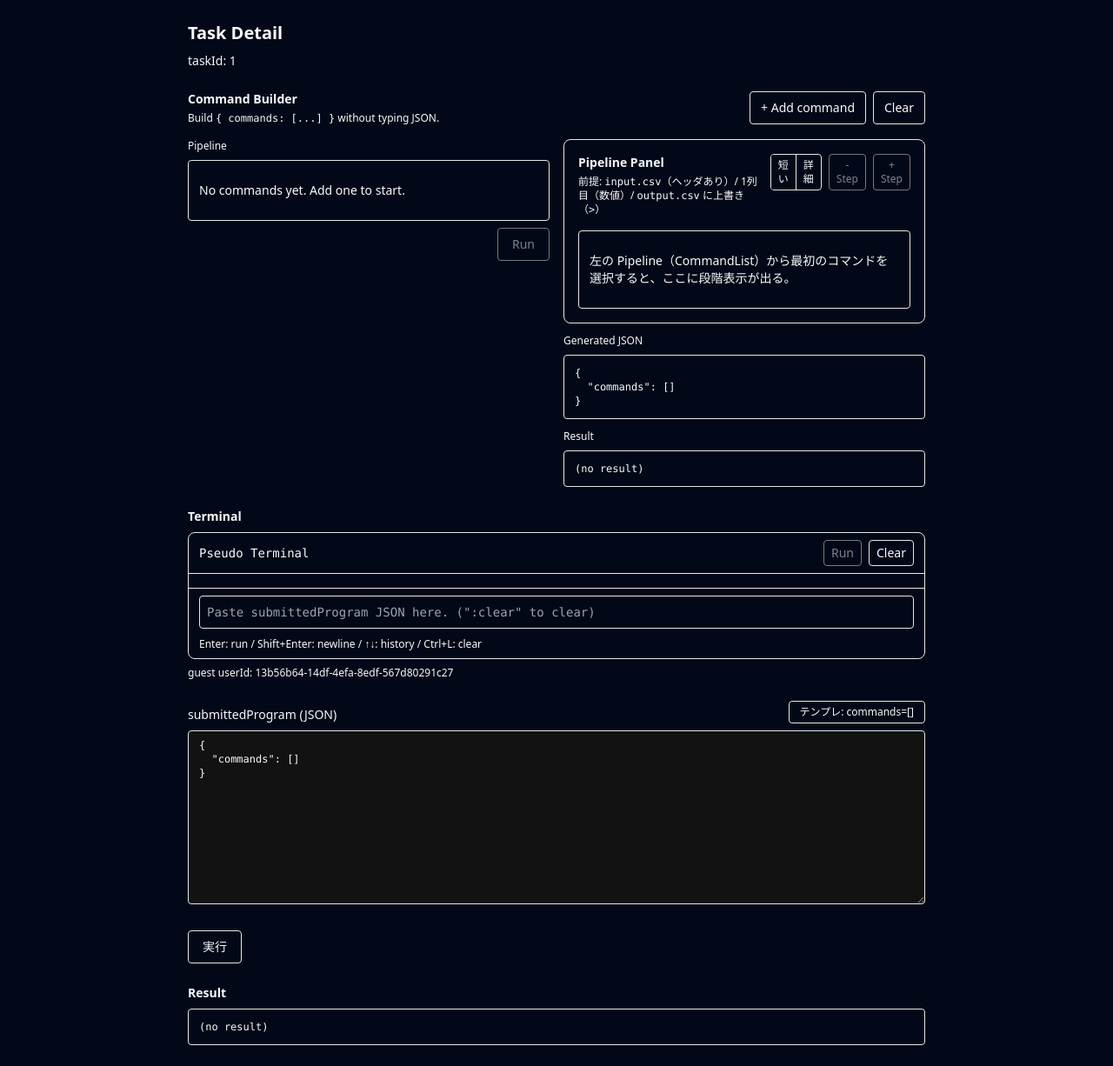
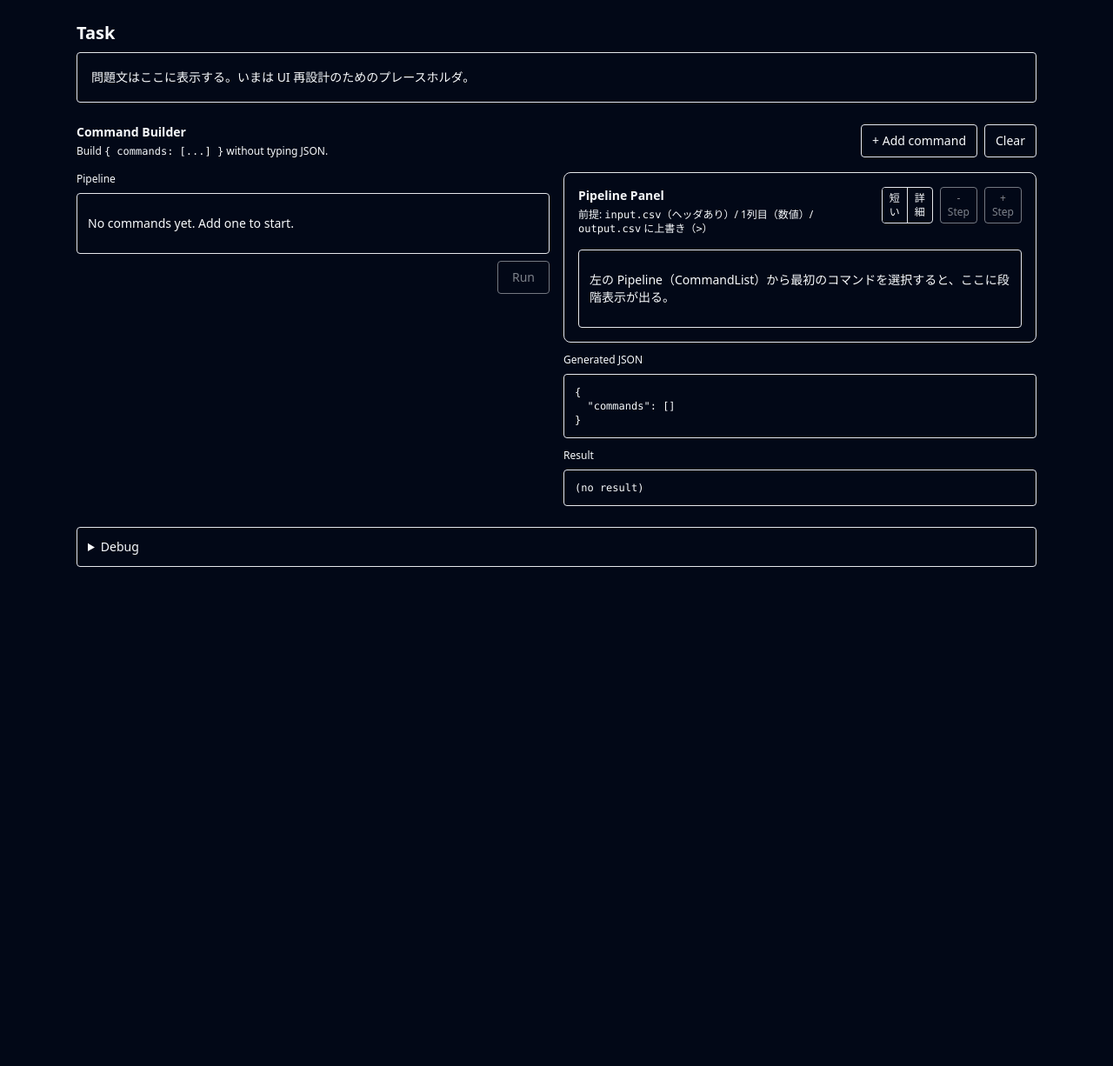
Before and after one commit to chapy0706/czz, a Next.js app in the folder apps/user/: page /tasks/1 in a window 1280 px wide. Shown: the whole page at 87% size. After the commit the page ends 800 px from the top, so only its background shows below. Built offline with nearby package versions, Linux system fonts and the light colour scheme.

Commit message:
#21 Phase 1: 表示整理

```diff
--- a/apps/user/app/tasks/[taskId]/page.tsx
+++ b/apps/user/app/tasks/[taskId]/page.tsx
@@ -4,89 +4,56 @@
 import { CommandBuilder } from "@/lib/command-builder/CommandBuilder";
 import { PseudoTerminalRunner } from "@/lib/terminal/PseudoTerminalRunner";
 import { getOrCreateGuestUserId } from "@/lib/terminal/guestUserId";
-import { useEffect, useMemo, useState } from "react";
-
-type ApiOk = { ok: true; result: unknown };
-type ApiNg = { ok: false; error: string; details?: unknown };
-type ApiResponse = ApiOk | ApiNg;
-
-type JsonParseResult = {
-  ok: boolean;
-  value: unknown | null;
-  error: string | null;
-};
-
-function safeJsonParse(text: string): JsonParseResult {
-  try {
-    return { ok: true, value: JSON.parse(text), error: null };
-  } catch (e) {
-    const msg = e instanceof Error ? e.message : "Invalid JSON";
-    return { ok: false, value: null, error: msg };
-  }
-}
+import { useEffect, useState } from "react";
 
 export default function TaskDetailPage({ params }: { params: { taskId: string } }) {
   const taskId = params.taskId;
 
-  // SSR 初回レンダと hydration の差を作らないため、クライアントで確定させる
+  // デバッグ用途（必要な人だけ開く）
+  // SSR 初回レンダと hydration 差を避けるため client で確定
   const [userId, setUserId] = useState<string | null>(null);
   useEffect(() => {
     setUserId(getOrCreateGuestUserId());
   }, []);
 
-  const [submittedProgramJson, setSubmittedProgramJson] = useState(
-    JSON.stringify({ commands: [] }, null, 2),
-  );
+  return (
+    <main className="mx-auto w-full max-w-6xl space-y-6 p-6">
+      {/* 1) 問題文（将来 API で title/description を取れるようにする。いまは杭だけ先に固定） */}
+      <section className="space-y-2">
+        <h1 className="text-xl font-semibold">Task</h1>
+        <div
+          className="rounded border bg-card p-4 text-sm leading-6"
+          data-testid="task-problem"
+          aria-label="task problem"
+        >
+          <p className="text-muted-foreground">
+            問題文はここに表示する。いまは UI 再設計のためのプレースホルダ。
+          </p>
+        </div>
+      </section>
 
-  const [isRunning, setIsRunning] = useState(false);
-  const [resStatus, setResStatus] = useState<number | null>(null);
-  const [apiRes, setApiRes] = useState<ApiResponse | null>(null);
+      {/* 2) Pipeline Panel（正規ルート） */}
+      <section
+        className="space-y-2"
+        data-testid="pipeline-workspace"
+        aria-label="pipeline workspace"
+      >
+        {/* NOTE: ここが今後「Terminal / Runner」などの名称になる想定 */}
+        <CommandBuilder taskId={taskId} />
+      </section>
 
-  const parsedSubmitted = useMemo(
-    () => safeJsonParse(submittedProgramJson),
-    [submittedProgramJson],
-  );
+      {/* 3) Debug（必要なら）: Pseudo Terminal / userId はここに隔離 */}
+      <details className="rounded border bg-muted/20 p-3" data-testid="debug-drawer">
+        <summary className="cursor-pointer text-sm text-muted-foreground">Debug</summary>
 
-  const run = async () => {
-    setIsRunning(true);
-    setApiRes(null);
-    setResStatus(null);
+        <div className="mt-3 space-y-2">
+          <div className="text-xs text-muted-foreground break-all">taskId: {taskId}</div>
+          <div className="text-xs text-muted-foreground break-all">
+            guest userId: {userId ?? "(loading)"}
+          </div>
 
-    try {
-      const body: Record<string, unknown> = {
-        submittedProgram: parsedSubmitted.value, // JSON壊れてたら null
-      };
-
-      const res = await fetch(`/api/tasks/${taskId}/evaluate`, {
-        method: "POST",
-        headers: { "Content-Type": "application/json" },
-        body: JSON.stringify(body),
-      });
-
-      setResStatus(res.status);
-      const data = (await res.json()) as ApiResponse;
-      setApiRes(data);
-    } catch (e) {
-      const msg = e instanceof Error ? e.message : "Unknown error";
-      setApiRes({ ok: false, error: msg });
-    } finally {
-      setIsRunning(false);
-    }
-  };
-
-  const canRun = parsedSubmitted.error === null;
-
-  return (
-    <main className="mx-auto w-full max-w-4xl space-y-6 p-6">
-      <header className="space-y-2">
-        <h1 className="text-xl font-semibold">Task Detail</h1>
-        <p className="text-sm text-muted-foreground break-all">taskId: {taskId}</p>
-      </header>
-
-      <CommandBuilder taskId={taskId} />
-
-      <section className="space-y-2">
-        <h2 className="text-sm font-semibold">Terminal</h2>
+          <div className="mt-2">
+            <div className="mb-2 text-sm font-semibold">Pseudo Terminal</div>
             {userId ? (
               <PseudoTerminalRunner taskId={taskId} userId={userId} />
             ) : (
@@ -94,57 +61,9 @@ export default function TaskDetailPage({ params }: { params: { taskId: string }
                 Initializing...
               </div>
             )}
-        <p className="text-xs text-muted-foreground break-all">
-          guest userId: {userId ?? "(loading)"}
-        </p>
-      </section>
-
-      <section className="space-y-2">
-        <div className="flex items-end justify-between gap-3">
-          <label className="block text-sm font-medium">submittedProgram (JSON)</label>
-          <div className="flex gap-2">
-            <button
-              className="rounded border px-3 py-1 text-xs"
-              type="button"
-              onClick={() => setSubmittedProgramJson(JSON.stringify({ commands: [] }, null, 2))}
-            >
-              テンプレ: commands=[]
-            </button>
           </div>
         </div>
-
-        <textarea
-          className="min-h-[200px] w-full rounded border px-3 py-2 font-mono text-xs"
-          value={submittedProgramJson}
-          onChange={(e) => setSubmittedProgramJson(e.target.value)}
-        />
-
-        {parsedSubmitted.error !== null && (
-          <p className="text-sm text-red-500">JSON が壊れてる: {parsedSubmitted.error}</p>
-        )}
-      </section>
-
-      <section className="flex items-center gap-3">
-        <button
-          className="rounded border px-4 py-2 text-sm disabled:opacity-50"
-          type="button"
-          disabled={!canRun || isRunning}
-          onClick={run}
-        >
-          {isRunning ? "Running..." : "実行"}
-        </button>
-
-        {resStatus !== null && (
-          <span className="text-sm text-muted-foreground">HTTP {resStatus}</span>
-        )}
-      </section>
-
-      <section className="space-y-2">
-        <h2 className="text-sm font-semibold">Result</h2>
-        <pre className="overflow-auto rounded border p-3 text-xs">
-          {apiRes ? JSON.stringify(apiRes, null, 2) : "(no result)"}
-        </pre>
-      </section>
+      </details>
     </main>
   );
 }
```
Lines whose indentation alone changed are shown as unchanged.
